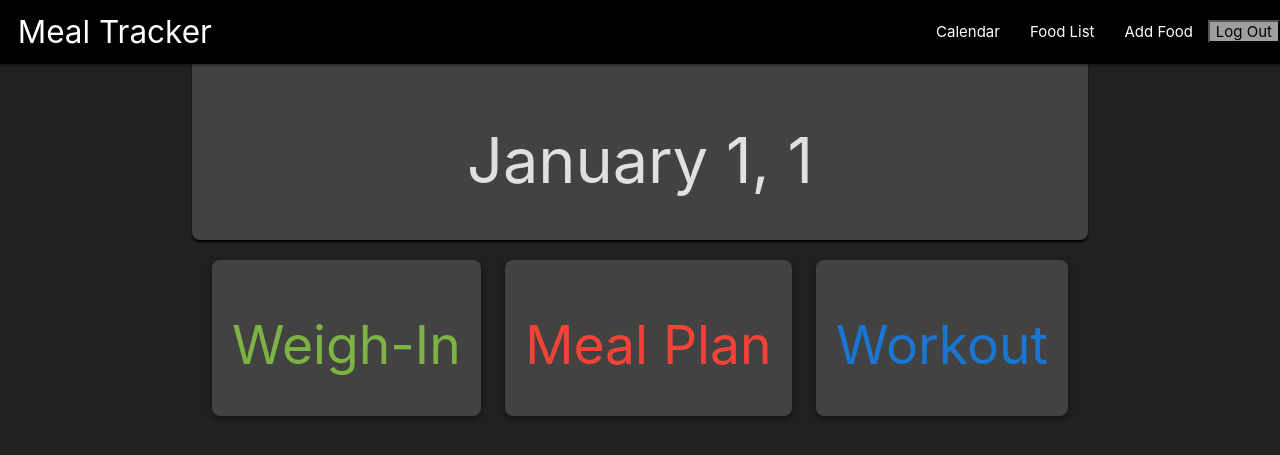
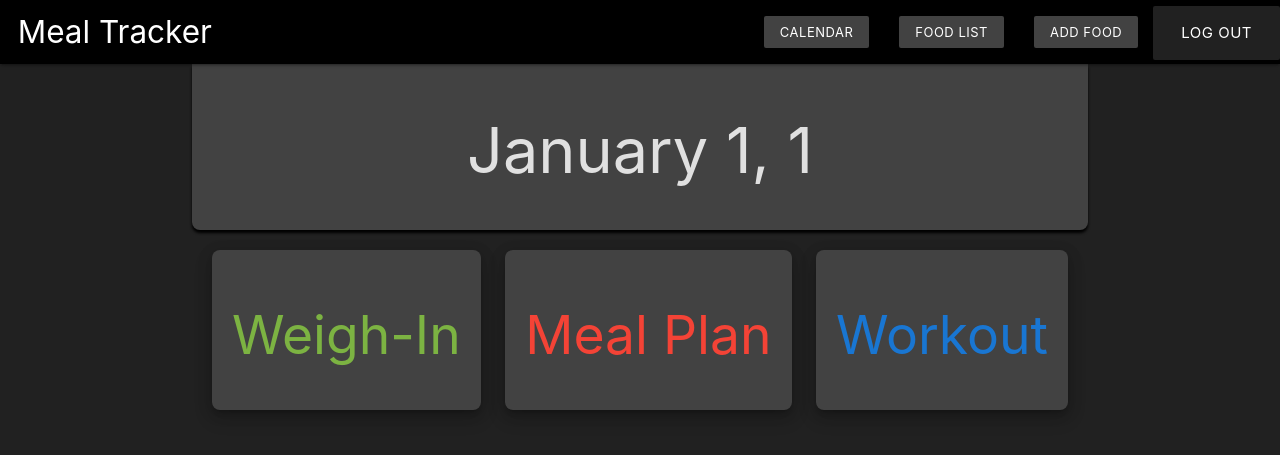
Before and after one commit to kelleralex04/meal-tracker, a Django app: a page that uses main_app/templates/day.html in a window 1280 px wide. Shown: the top 455 px of the page. Run offline with Django 5.2, Linux system fonts and the light colour scheme; the visitor is signed in with stand-in values (Sample User, id 1); data comes from the database, SQL or seed files in the repository.

Commit message:
adds lots of shadows under buttons, etc

```diff
--- a/main_app/forms.py
+++ b/main_app/forms.py
@@ -15,3 +15,6 @@ class BodyDataForm(ModelForm):
     class Meta:
         model = BodyData
         fields = ['weight']
+    def __init__(self, *args, **kwargs):
+        super().__init__(*args, **kwargs)
+        self.fields['weight'].widget.attrs.update({'style': 'color: white'})
--- a/main_app/static/css/style.css
+++ b/main_app/static/css/style.css
@@ -67,7 +67,7 @@ a {
 }
 
 .wrapper {
-    background: 212121;
+    background: #212121;
 }
 
 .wrapper header {
@@ -91,7 +91,7 @@ a {
     background-color: #424242;
     /* border: 2px solid #616161; */
     border-radius: 8px;
-
+    height: 20vh;
   }
 
 #dayBody {
@@ -105,11 +105,11 @@ a {
     background-color: #424242;
     color: #e0e0e0;
     text-align: center;
-    padding: 20px;
+    padding: 10px 0 20px 0;
     /* border: 2px solid #616161; */
     border-bottom-left-radius: 8px;
     border-bottom-right-radius: 8px;
-    box-shadow: 0px 2px 2px black;
+    box-shadow: 0px 3px 3px black;
   }
 
 #dayMain {
--- a/main_app/templates/base.html
+++ b/main_app/templates/base.html
@@ -23,13 +23,13 @@
                     </ul>
                     <ul class="right">
                         {% if user.is_authenticated %}
-                            <li><a href="{% url 'calendar' %}">Calendar</a></li>
-                            <li><a href="{% url 'foods_list' %}">Food List</a></li>
-                            <li><a href="{% url 'foods_create' %}">Add Food</a></li>
+                            <li><a class="waves-effect waves-dark btn-small grey darken-3" href="{% url 'calendar' %}">Calendar</a></li>
+                            <li><a class="waves-effect waves-dark btn-small grey darken-3" href="{% url 'foods_list' %}">Food List</a></li>
+                            <li><a class="waves-effect waves-dark btn-small grey darken-3" href="{% url 'foods_create' %}">Add Food</a></li>
                             <li>
                                 <form action="{% url 'logout' %}" method="POST">
                                     {% csrf_token %}
-                                    <button type="submit" class="logoutButton grey">Log Out</button>
+                                    <button type="submit" class="waves-effect waves-dark btn-large grey darken-4">Log Out</button>
                                 </form>
                             </li>
                         {% else %}
--- a/main_app/templates/day.html
+++ b/main_app/templates/day.html
@@ -3,18 +3,18 @@
 
 
 
-<body class="grey darken-4">
-    <header id="dayHeader">
+<body class="row grey darken-4">
+    <header class="col-s8" id="dayHeader">
         <h1>{{ month }} {{ curDay }}, {{ curYear }}</h1>
     </header>
     <main id="dayMain">
-        <div class="column z-depth-2">
+        <div class="column col-s4 z-depth-3">
             <h2 class="dayMainHead light-green-text text-darken-1"><a href="{% url 'daybody' curMonth curDay curYear %}">Weigh-In</a></h2>
         </div>
-        <div class="column z-depth-2">
+        <div class="column col-s4 z-depth-3">
             <h2 class="dayMainHead red-text"><a href="{% url 'daymeal' curMonth curDay curYear %}">Meal Plan</a></h2>
         </div>
-        <div class="column z-depth-2">
+        <div class="column col-s4 z-depth-3">
             <h2 class="dayMainHead blue-text text-darken-2">Workout</h2>
         </div>
     </main>
--- a/main_app/templates/daybody.html
+++ b/main_app/templates/daybody.html
@@ -2,13 +2,13 @@
 {% block content %}
 
 <h1 class ="grey-text text-lighten-2 center-align">{{ month }} {{ curDay }}, {{ curYear }}</h1>
-<h2 class ="grey-text text-lighten-1 center-align">Today's Weight</h2>
-<h3>{{weight}}</h3>
+<h4 class ="grey-text center-align">Today's Weight</h4>
+<h3 class ="grey-text text-lighten-2 center-align">{{weight}}</h3>
 
 <form action="{% url 'daybody_create' curMonth curDay curYear %}" method="POST">
     {% csrf_token %}
     {{ body_data_create.as_p }}
-    <button type="submit" class="btn">Add</button>
+    <button type="submit" class="btn blue darken-1 z-depth-3">Add</button>
 </form>
 
 {% endblock %}
--- a/main_app/templates/main_app/bodydata_form.html
+++ b/main_app/templates/main_app/bodydata_form.html
@@ -12,7 +12,7 @@
     <table>
         {{ form.as_table }}
     </table>
-    <input type="submit" value="Submit!" class="btn  blue darken-1">
+    <input type="submit" value="Submit!" class="btn blue darken-1 z-depth-3">
 </form>
 
 {% endblock %}
--- a/main_app/templates/main_app/food_confirm_delete.html
+++ b/main_app/templates/main_app/food_confirm_delete.html
@@ -7,9 +7,9 @@
 
   <form action="" method="POST">
     {% csrf_token %}
-    <input type="submit" value="Yes - Delete!" class="btn blue darken-1">
+    <input type="submit" value="Yes - Delete!" class="btn blue darken-1 z-depth-3">
     <br>
     <br>
-    <a href="{% url 'foods_list' %}" class="btn blue darken-1">Cancel</a>
+    <a href="{% url 'foods_list' %}" class="btn blue darken-1 z-depth-3">Cancel</a>
   </form>
 {% endblock %}
--- a/main_app/templates/main_app/food_form.html
+++ b/main_app/templates/main_app/food_form.html
@@ -2,7 +2,7 @@
 {% block content %}
 
 {% if object %}
-  <h1 class="grey-text text-lighten-2 center-align">Edit <span class="blue-text text-darken-1">{{ object.name }}</span></h1>
+  <h1 class="grey-text text-lighten-2 center-align">Edit <span class="blue-text text-darken-1 ">{{ object.name }}</span></h1>
 {% else %}
   <h1 class="grey-text text-lighten-2 center-align">Add Food</h1>
 {% endif %}
@@ -13,11 +13,11 @@
   <table>
     {{ form.as_table }}
   </table>
-  <input type="submit" value="Submit!" class="btn blue darken-1">
+  <input type="submit" value="Submit!" class="btn blue darken-1 z-depth-3">
 </form>
 <br>
 {% if object %}
-  <a href="{% url 'foods_delete' object.id %}" class="btn blue darken-1">Delete</a>
+  <a href="{% url 'foods_delete' object.id %}" class="btn blue darken-1 z-depth-3">Delete</a>
 {% endif %}
 
 {% endblock %}
--- a/main_app/templates/main_app/food_list.html
+++ b/main_app/templates/main_app/food_list.html
@@ -5,7 +5,7 @@
 
 {% for f in food_list %}
     <a href="{% url 'foods_update' f.id %}">
-        <div class="card grey darken-3">
+        <div class="card grey darken-3 z-depth-3">
             <div class="card-content">
                 <span class="card-title grey-text text-lighten-2">{{ f.name }}</span>
             </div>
--- a/main_app/templates/main_app/profile_detail.html
+++ b/main_app/templates/main_app/profile_detail.html
@@ -5,7 +5,7 @@
 
 <div class="row container">
     <div class="col s6 offset-s3">
-        <div class="card grey darken-3">
+        <div class="card grey darken-3 z-depth-3">
             <div class="card-content grey-text text-lighten-2">
                 <span class="card-title">{{ profile.firstname }} {{ profile.lastname }}</span>
                 <p>Age: {{ profile.age }}</p>
--- a/main_app/templates/registration/login.html
+++ b/main_app/templates/registration/login.html
@@ -7,7 +7,7 @@
     {% csrf_token %}
     {{ form.as_p }}
     <input type="hidden" name="next" value="{{ next }}">
-    <button type="submit" class="btn blue darken-1">Log In</button>
+    <button type="submit" class="btn blue darken-1 z-depth-3">Log In</button>
 </form>
 
 {% endblock %}
--- a/main_app/templates/registration/signup.html
+++ b/main_app/templates/registration/signup.html
@@ -8,7 +8,7 @@
 <form method="POST" action="{% url 'signup' %}">
   {% csrf_token %}
   {{ form.as_p }}
-  <input type="submit" class="btn blue darken-1" value="Sign Up">
+  <input type="submit" class="btn blue darken-1 z-depth-3" value="Sign Up">
 </form>
 
 {% endblock %}
```
Also changed, not shown: main_app/templates/calendar.html (+7 -7 lines), main_app/templates/daymeal.html (+5 -2 lines).
